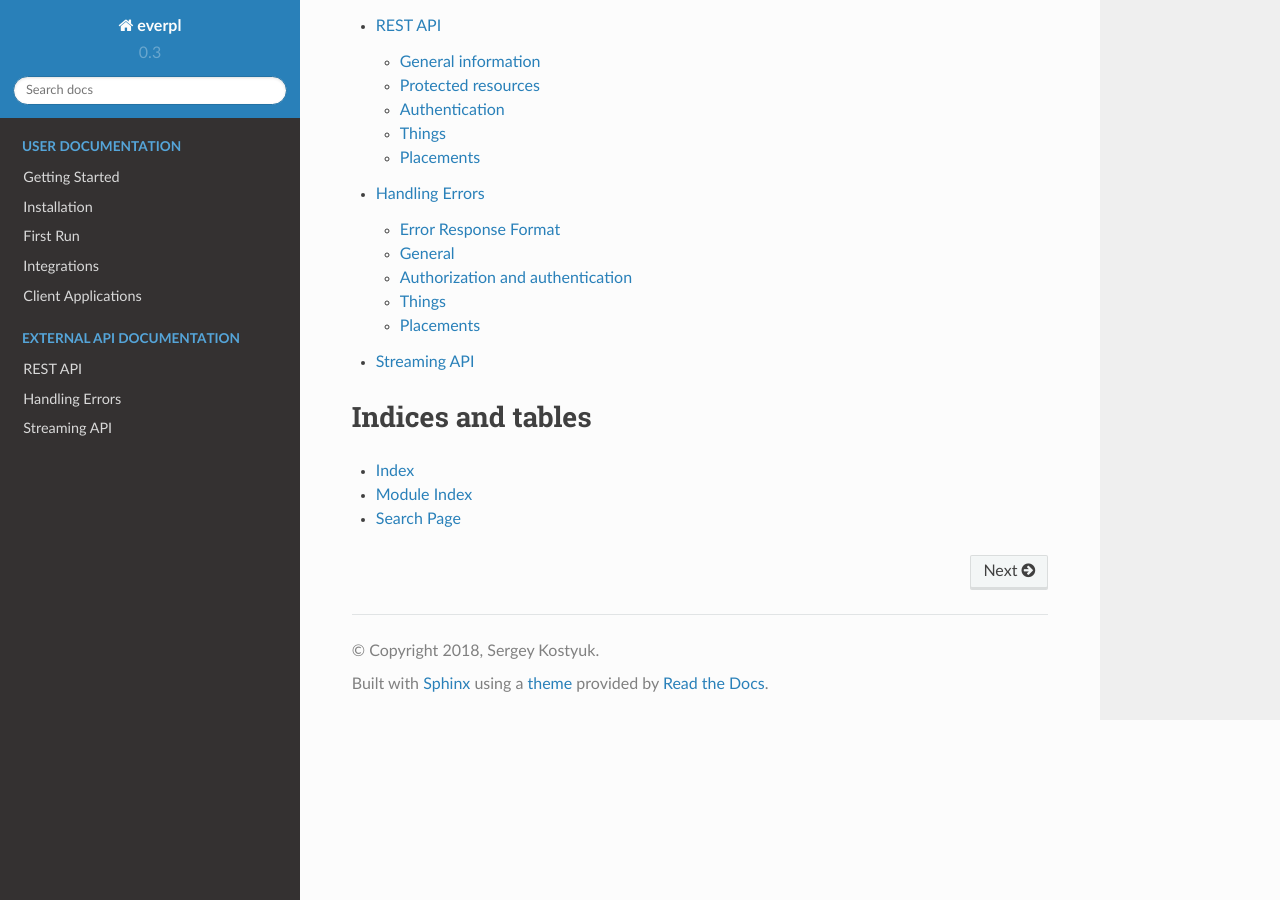
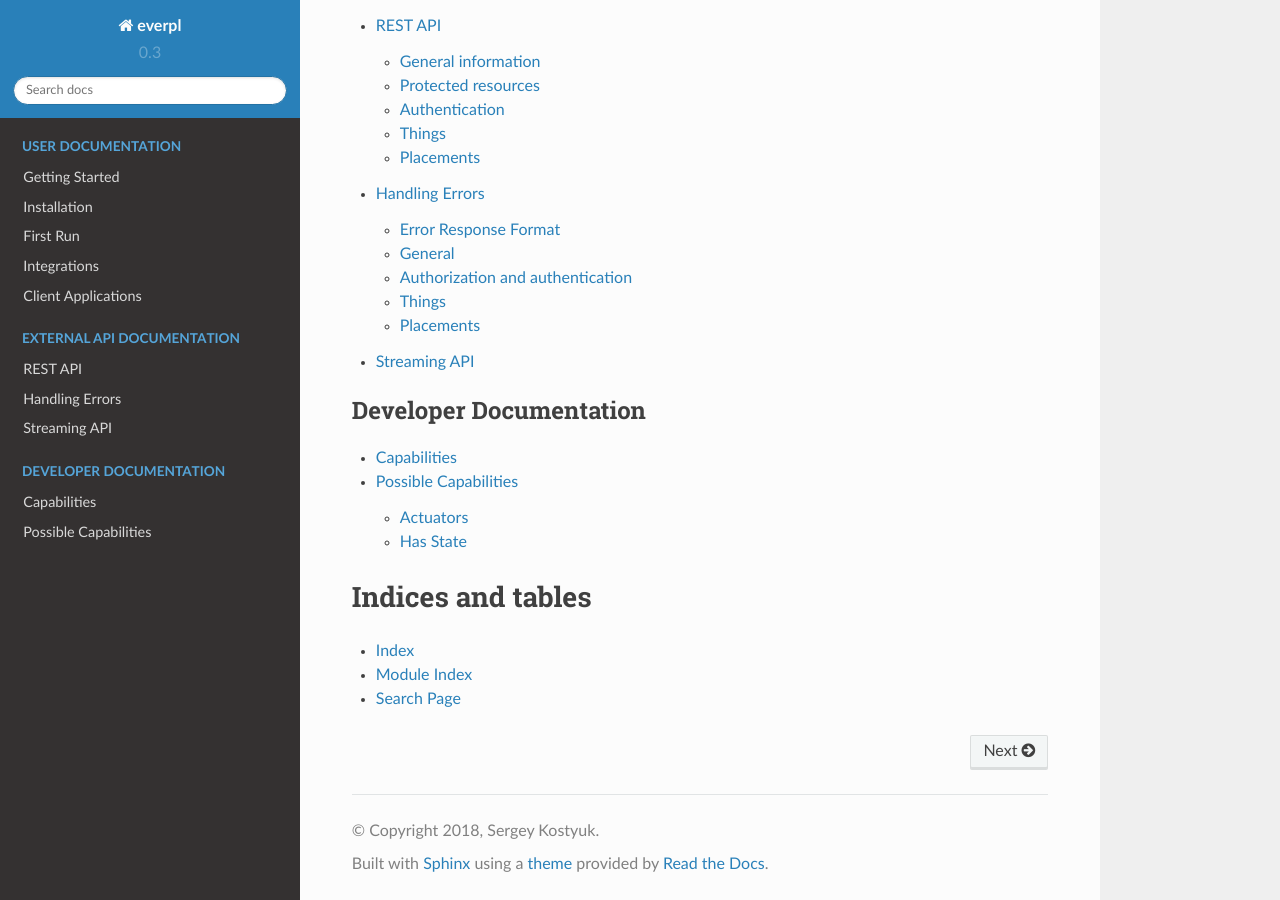
Before and after one commit to fossabot/everpl, a Sphinx documentation site: the page built from docs/source/index.rst, in a window 1280 px wide and 900 px high, scrolled down 794 px. Built offline with Sphinx 7.4.7 and the Read the Docs theme 2.0.0, drawn with Linux system fonts in a browser that asks for light colours; pages that are not in the unit, such as notebooks, are missing from menus.

Commit message:
DOCS: Added Capability-related docs to the index

```diff
--- a/docs/source/index.rst
+++ b/docs/source/index.rst
@@ -51,6 +51,8 @@ Platform itself is hosted on GitHub: https://github.com/s-kostyuk/adpl/
    :caption: Developer Documentation
    :name: dev-docs
 
+   developer/capabilities
+   developer/capability_list
    developer/dev_overview
    developer/base_components
    developer/dev_integrations
```
